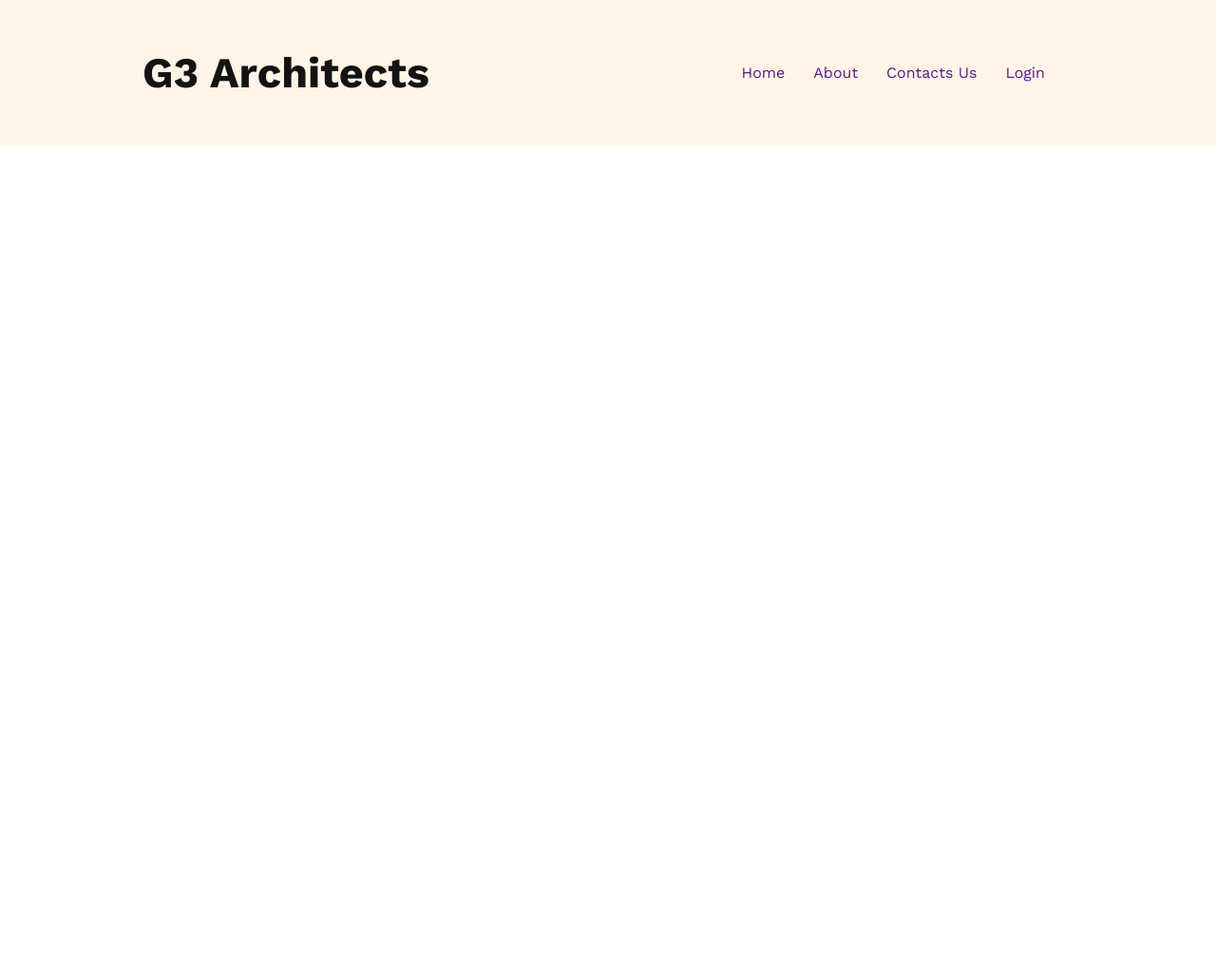
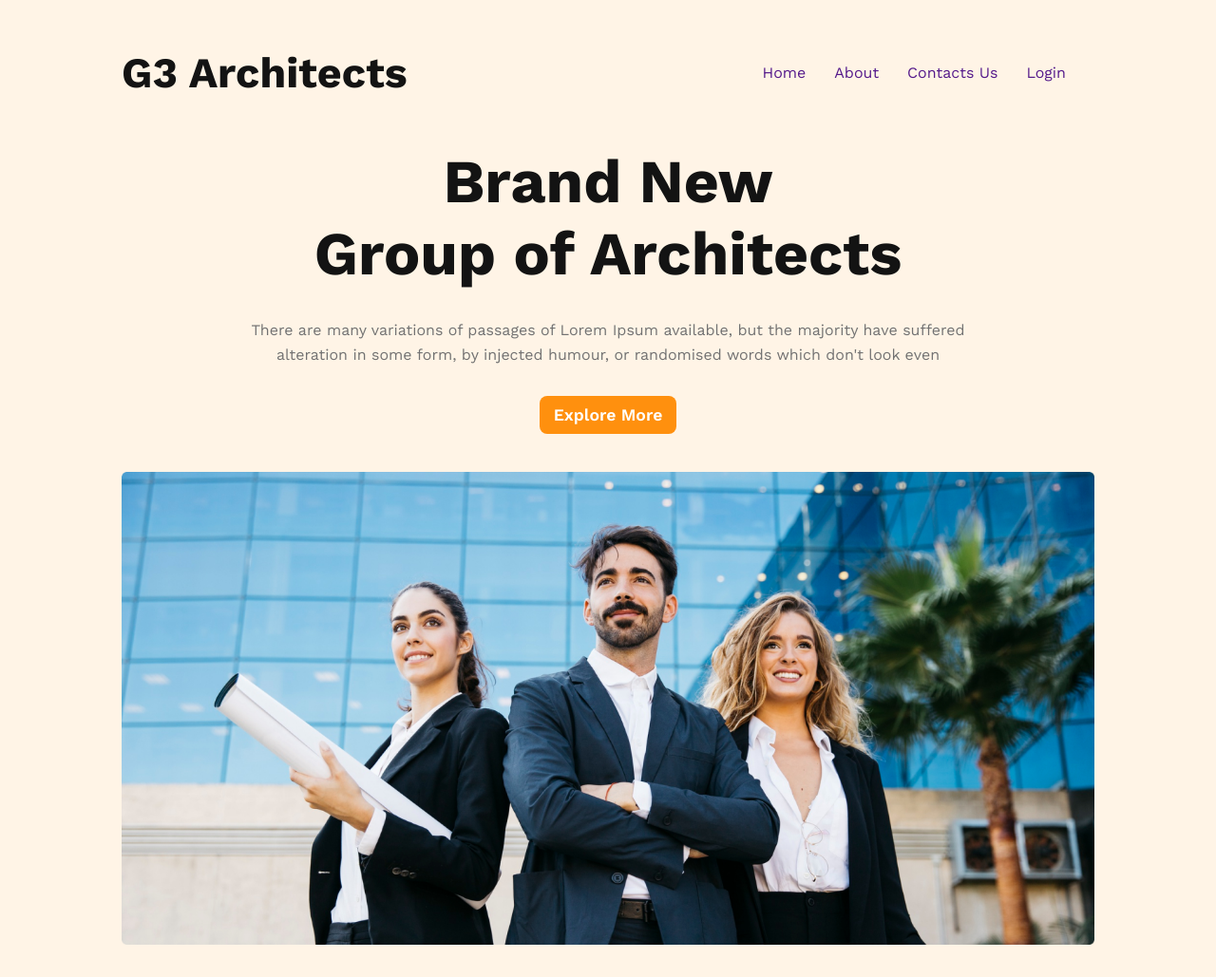
Before and after one commit to shohrab11/g3-architects-responsive, a plain HTML site: page index.html in a window 1280 px wide. Shown: the whole page at 95% size. Before the commit the page ends 800 px from the top, so only its background shows below. Drawn offline with nearby package versions, Linux system fonts and the light colour scheme.

Commit message:
hero section is copleted

```diff
--- a/index.html
+++ b/index.html
@@ -24,8 +24,18 @@
                 <li><a href="">Login</a></li>
             </ul>
         </nav>
+        <!-- hero section start here   -->
         <section class="hero-section">
-
+            <div class="hero-text">
+                <h1 class="hero-title">Brand New <br> Group of Architects</h1>
+                <p class="section-description">There are many variations of passages of Lorem Ipsum available, but the
+                    majority have suffered alteration in some form, by injected humour, or randomised words which don't
+                    look even</p>
+                <button class="btn-primary">Explore More</button>
+            </div>
+            <div class="hero-image">
+                <img class="hero-banner-image" src="images/banner.png" alt="">
+            </div>
         </section>
     </header>
     <main></main>
--- a/style/style.css
+++ b/style/style.css
@@ -9,6 +9,31 @@ body {
 }
 
 /* shared style  */
+.section-description {
+    color: #727272;
+    text-align: center;
+    font-family: "Work Sans";
+    font-size: 1rem;
+    font-style: normal;
+    font-weight: 400;
+    line-height: 26px;
+    margin-bottom: 30px;
+
+}
+.btn-primary {
+    border-radius: 8px;
+    background-color: #FF900E;
+    color: #FFF;
+    padding: 10px 15px;
+    text-align: center;
+    font-family: "Work Sans";
+    font-size: 1.1rem;
+    font-style: normal;
+    font-weight: 600;
+    line-height: normal;
+    border: none;
+    cursor: pointer;
+}
 
 /* nav section start here   */
 header {
@@ -16,29 +41,68 @@ header {
     background-color: rgba(255, 144, 14, 0.10);
     margin: 0 auto;
 }
+
 .brand-name {
     color: #131313;
     text-align: center;
     font-family: "Work Sans";
-    font-size: 45px;
+    font-size: 2.8rem;
     font-style: normal;
     font-weight: 700;
     line-height: normal;
 }
-nav{
+
+nav {
     display: flex;
-    margin: 0 150px;
+    width: 80%;
+    margin: 0 auto;
     justify-content: space-between;
     align-items: center;
     padding: 50px 0;
 }
+
 nav ul {
     list-style: none;
     display: flex;
 }
-nav ul li{
-   margin-right: 30px;
+
+nav ul li {
+    margin-right: 30px;
 }
+
 nav ul li a {
     text-decoration: none;
 }
+
+/* nav section end here   */
+
+/* hero section start here    */
+.hero-text{
+    display: flex;
+    flex-direction: column;
+    align-items: center;
+    justify-content: center;
+    width: 760px;
+    margin: 0 auto;
+   padding-bottom: 40px;
+}
+.hero-title {
+    color: #131313;
+    text-align: center;
+    font-family: "Work Sans";
+    font-size: 4rem;
+    font-style: normal;
+    font-weight: 700;
+    line-height: normal;
+    padding-bottom: 30px;
+
+}
+.hero-image{
+    width: 80%;
+    margin: 0 auto;
+}
+.hero-banner-image{
+    width: 100%;
+    padding-bottom: 30px;
+
+}
```
